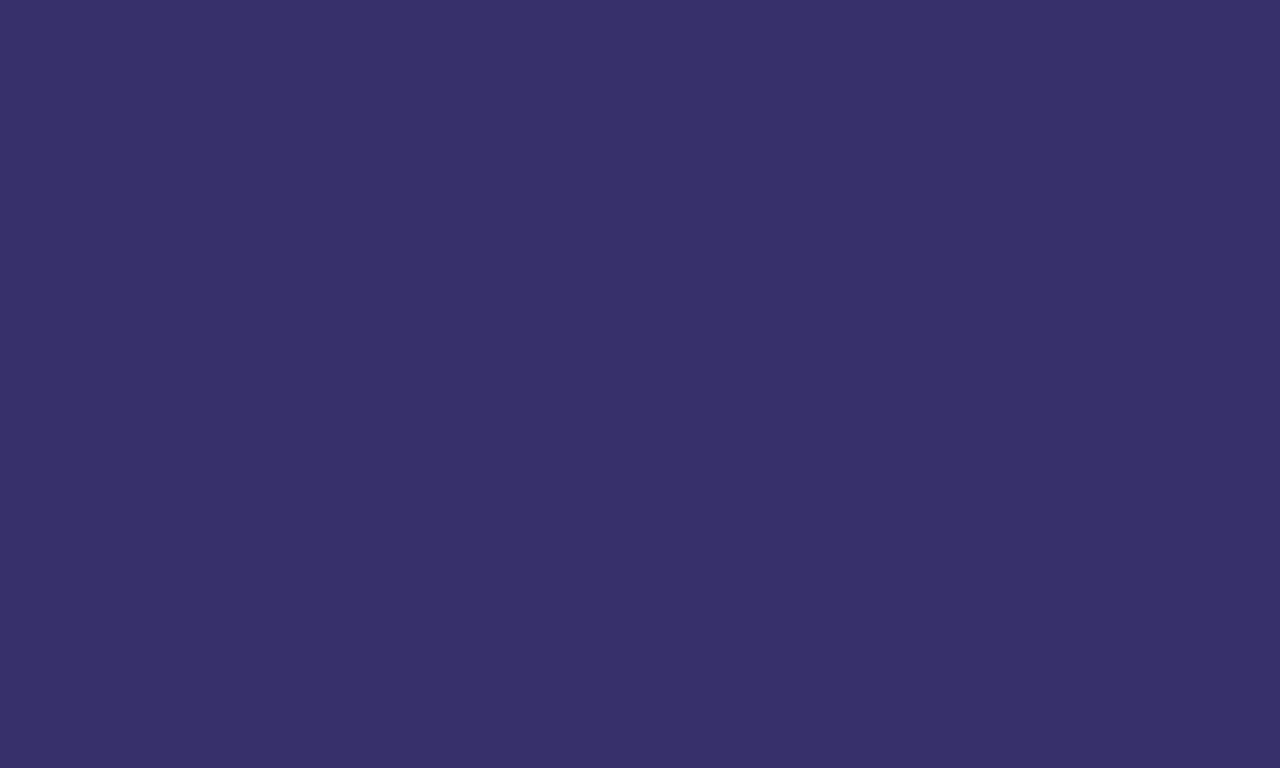
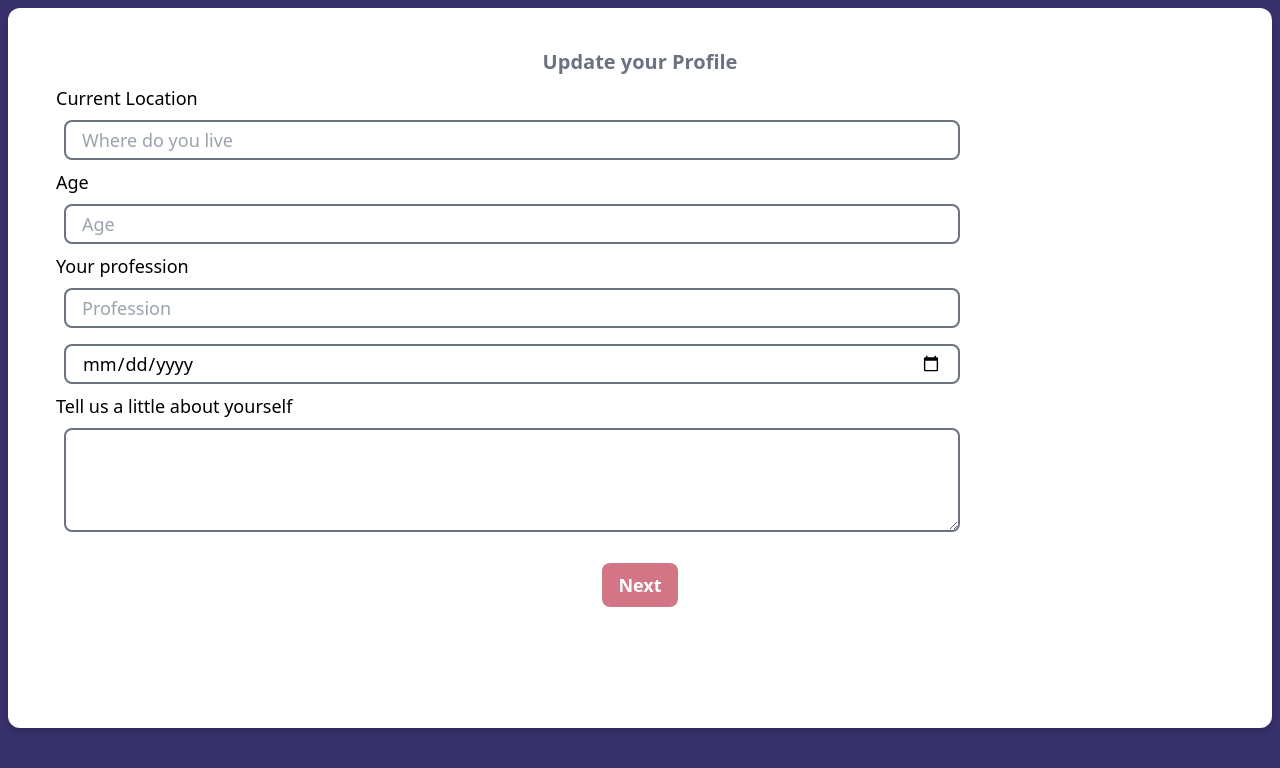
Before and after one commit to AKKSHAAT/book-review-app, a React (Vite) app: page /update-details in a window 1280 px wide. Before the commit this address had no page. Shown: the top 768 px of the page. Built offline with nearby package versions, Linux system fonts and the light colour scheme; no server answers.

Commit message:
added: dashboard and profile-update

```diff
--- a/src/App.jsx
+++ b/src/App.jsx
@@ -3,6 +3,8 @@ import { Routes, Route } from 'react-router-dom'
 import { Login } from './pages/Login'
 import { Registration } from './pages/Registration'
 import { ProfileCompletion } from './pages/ProfileCompletion'
+import { Dashboard } from './pages/Dashboard'
+import { Update } from './pages/Update'
 
 function App() {
 
@@ -12,6 +14,8 @@ function App() {
       <Route path='/register' element={ <Registration /> }/>
       <Route path='/login' element={ <Login /> }/>
       <Route path='/Profile-Completion' element={ <ProfileCompletion /> }/>
+      <Route path='/dashboard' element={ <Dashboard /> }/>
+      <Route path='/update-details' element={ <Update /> }/>
 
     </Routes>
   )
--- /dev/null
+++ b/src/pages/Dashboard.jsx
@@ -0,0 +1,51 @@
+import React, { useEffect, useState } from 'react';
+import axios from 'axios';
+import { useNavigate } from 'react-router-dom';
+
+export const Dashboard = () => {
+  const [user, setUser] = useState({});
+  const navigate = useNavigate();
+
+  const handleLogout = () => {
+    localStorage.removeItem('token');
+    navigate('/login');
+  };
+
+  useEffect(() => {
+    async function fetchData() {
+      const accessToken = localStorage.getItem('token');
+      try {
+        const response = await axios.post('http://localhost:6969/users/details', null, {
+          headers: {
+            Authorization: `Bearer ${accessToken}`
+          }
+        });
+        setUser(response.data); // Correctly set user state
+        console.log('User details:', response.data);
+      } catch (error) {
+        console.error('Error fetching user details:', error.message);
+      }
+    }
+    fetchData();
+  }, []);
+
+  return (
+    <div className='bg-white w-full h-[70vh] rounded-xl shadow-md flex flex-col p-10 text-left'>
+      <h1 className=' font-bold text-4xl text-gray-600'>Your Dashboard </h1>
+      <div>
+        <p className='text-3xl' >Hello <i>{user.userName}</i> </p>
+        <p className='text-xl text-gray-400' >{user.location}</p>
+        <p className='text-xl text-gray-500'> profession <i>{user.profession}</i> </p>
+        <hr className='border-2 mt-2'></hr>
+        <p>{user.bio} </p>
+        <button onClick={handleLogout} className='text-white text-lg bg-accent py-2 px-4 rounded-lg font-semibold my-2'>
+                Logout
+        </button>
+        <button onClick={()=> navigate('/update-details')}
+          className='text-white text-lg bg-accent py-2 px-4 rounded-lg font-semibold my-2 ml-4' >
+          Change details
+        </button>
+      </div>
+    </div>
+  );
+}
--- /dev/null
+++ b/src/pages/Update.jsx
@@ -0,0 +1,136 @@
+import React, {useState, useReducer, useEffect } from 'react';
+import axios from 'axios';
+import { useNavigate } from 'react-router-dom';
+
+const initialState = {
+  location: '',
+  age: '',
+  profession: '',
+  dob: '',
+  bio: ''
+};
+
+function reducer(state, action) {
+  switch (action.type) {
+    case 'SET_USER_DETAILS':
+      return { ...state, ...action.payload };
+    case 'UPDATE_FIELD':
+      return { ...state, [action.field]: action.value };
+    default:
+      return state;
+  }
+}
+
+export const Update = () => {
+  const [state, dispatch] = useReducer(reducer, initialState);
+  const { location, age, profession, dob, bio } = state;
+
+  const [errMsg, setErrMsg] = useState();
+  const [successMsg, setSuccessMsg] = useState();
+  const navigate = useNavigate();
+
+  const handleChange = (e) => {
+    dispatch({ type: 'UPDATE_FIELD', field: e.target.name, value: e.target.value });
+  };
+
+  useEffect(() => {
+    async function fetchData() {
+      const accessToken = localStorage.getItem('token');
+      try {
+        const response = await axios.post('http://localhost:6969/users/details', null, {
+          headers: {
+            Authorization: `Bearer ${accessToken}`
+          }
+        });
+        dispatch({ type: 'SET_USER_DETAILS', payload: response.data });
+        console.log('User details:', response.data);
+      } catch (error) {
+        console.error('Error fetching user details:', error.message);
+      }
+    }
+    fetchData();
+  }, []);
+
+  const handleSubmit = async (e) => {
+    e.preventDefault();
+    const accessToken = localStorage.getItem('token');
+    try {
+      const response = await axios.put('http://localhost:6969/users/update-user', state, {
+        headers: {
+          Authorization: `Bearer ${accessToken}`
+        }
+      });
+
+      setSuccessMsg('Profile updated successfully!');
+      setErrMsg('');
+      console.log('Update response:', response.data);
+      navigate('/dashboard');
+
+    } catch (error) {
+      setErrMsg('Failed to update profile. Please try again.');
+      setSuccessMsg('');
+      console.error('Error updating user profile:', error.message);
+    }
+  };
+
+
+
+  return (
+    <div className='bg-white w-full h-[90vh] rounded-xl shadow-md flex flex-col items-center p-10'>
+      <h1 className='text-xl font-semibold text-gray-500'>Update your Profile</h1>
+
+      {(errMsg || successMsg) && (
+        <p className='bg-red-200 rounded-md p-1 m-1'>{errMsg || successMsg}</p>
+      )}
+
+      <div className='m-2 text-lg'>
+      <p>Current Location</p>
+        <input
+          className='w-[70vw] h-[2.5rem] rounded-lg border-2 border-gray-500 p-4 m-2'
+          type='text'
+          placeholder='Where do you live'
+          name='location'
+          value={location}
+          onChange={handleChange}
+        />
+        <p>Age</p>
+        <input
+          className='w-[70vw] h-[2.5rem] rounded-lg border-2 border-gray-500 p-4 m-2'
+          type='number'
+          placeholder='Age'
+          name='age'
+          value={age}
+          onChange={handleChange}
+        />
+        <p>Your profession</p>
+        <input
+          className='w-[70vw] h-[2.5rem] rounded-lg border-2 border-gray-500 p-4 m-2'
+          type='text'
+          placeholder='Profession'
+          name='profession'
+          value={profession}
+          onChange={handleChange}
+        />
+        <input
+          className='w-[70vw] h-[2.5rem] rounded-lg border-2 border-gray-500 p-4 m-2'
+          type='date'
+          placeholder='Date of Birth'
+          name='dob'
+          value={dob}
+          onChange={handleChange}
+        />
+        <p>Tell us a little about yourself</p>
+        <textarea
+          className='w-[70vw] h-[6.5rem] rounded-lg border-2 border-gray-500 p-4 m-2'
+          name='bio'
+          value={bio}
+          onChange={handleChange}
+        ></textarea>
+      </div>
+
+      <button onClick={handleSubmit} className='text-white text-lg bg-succ py-2 px-4 rounded-lg font-semibold m-2'>
+        Next
+      </button>
+    </div>
+  );
+};
```
Also changed, not shown: 1 other file (tests, documents, lock files or other folders).
